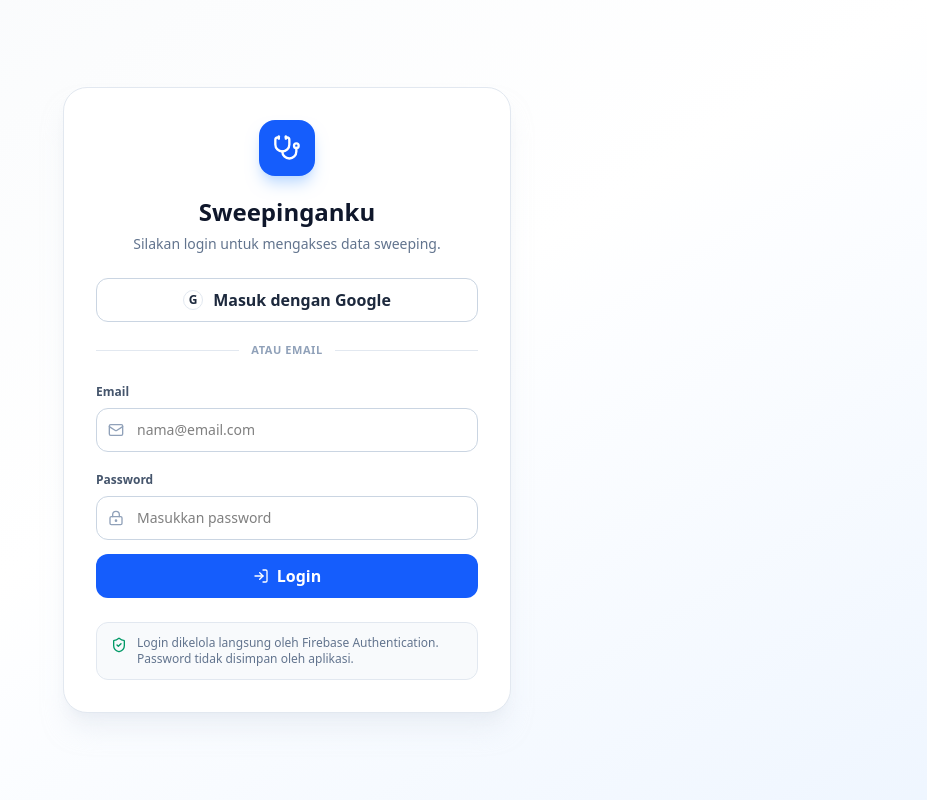
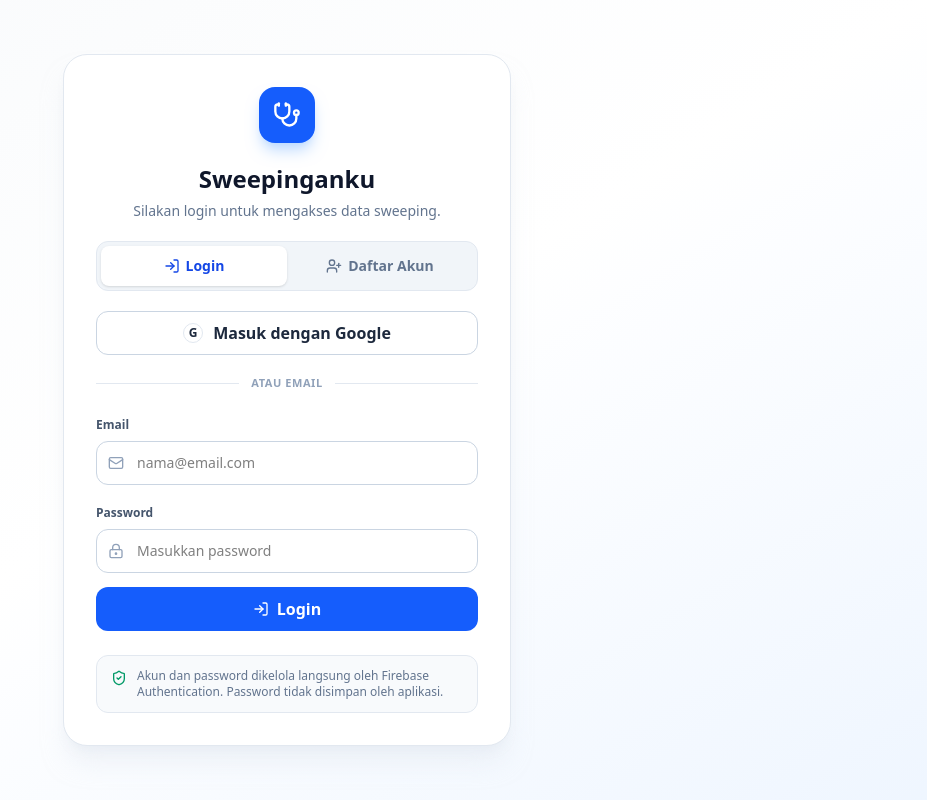
Before and after one commit to tinyverseapp/Swepinganku, a React (Vite) app: page / in a window 1280 px wide. Shown: the whole page, without its empty margins (353-1280 px from the left). Built offline with nearby package versions, Linux system fonts and the light colour scheme; no server answers; the database is empty.

Commit message:
feat(auth): add account registration

```diff
--- a/src/components/AuthGate.tsx
+++ b/src/components/AuthGate.tsx
@@ -3,202 +3,130 @@
   GoogleAuthProvider,
   User,
   browserLocalPersistence,
+  createUserWithEmailAndPassword,
   onAuthStateChanged,
   setPersistence,
   signInWithEmailAndPassword,
   signInWithPopup,
   signOut,
+  updateProfile,
 } from 'firebase/auth';
-import { LogIn, LogOut, Mail, LockKeyhole, ShieldCheck, Stethoscope } from 'lucide-react';
+import { LogIn, LogOut, Mail, LockKeyhole, ShieldCheck, Stethoscope, UserPlus, UserRound } from 'lucide-react';
 import { auth } from '../lib/firebase';
 
-interface AuthGateProps {
-  children: ReactNode;
-}
+interface AuthGateProps { children: ReactNode; }
 
 function getAuthErrorMessage(code?: string): string {
   switch (code) {
-    case 'auth/invalid-credential':
-    case 'auth/wrong-password':
-    case 'auth/user-not-found':
-      return 'Email atau password salah.';
-    case 'auth/invalid-email':
-      return 'Format email tidak valid.';
-    case 'auth/user-disabled':
-      return 'Akun ini dinonaktifkan.';
-    case 'auth/popup-closed-by-user':
-      return 'Jendela login Google ditutup sebelum selesai.';
-    case 'auth/popup-blocked':
-      return 'Popup Google diblokir browser. Izinkan popup lalu coba lagi.';
-    case 'auth/too-many-requests':
-      return 'Terlalu banyak percobaan login. Silakan coba beberapa saat lagi.';
-    case 'auth/network-request-failed':
-      return 'Koneksi internet bermasalah. Periksa koneksi lalu coba lagi.';
-    default:
-      return 'Login gagal. Periksa data login dan konfigurasi Firebase.';
+    case 'auth/invalid-credential': case 'auth/wrong-password': case 'auth/user-not-found': return 'Email atau password salah.';
+    case 'auth/invalid-email': return 'Format email tidak valid.';
+    case 'auth/email-already-in-use': return 'Email tersebut sudah terdaftar. Silakan login.';
+    case 'auth/weak-password': return 'Password terlalu lemah. Gunakan minimal 6 karakter.';
+    case 'auth/user-disabled': return 'Akun ini dinonaktifkan.';
+    case 'auth/popup-closed-by-user': return 'Jendela Google ditutup sebelum selesai.';
+    case 'auth/popup-blocked': return 'Popup Google diblokir browser. Izinkan popup lalu coba lagi.';
+    case 'auth/too-many-requests': return 'Terlalu banyak percobaan. Silakan coba beberapa saat lagi.';
+    case 'auth/network-request-failed': return 'Koneksi internet bermasalah. Periksa koneksi lalu coba lagi.';
+    case 'auth/operation-not-allowed': return 'Metode autentikasi ini belum diaktifkan di Firebase.';
+    default: return 'Autentikasi gagal. Periksa data dan konfigurasi Firebase.';
   }
 }
 
 export function AuthGate({ children }: AuthGateProps) {
   const [user, setUser] = useState<User | null>(null);
   const [loading, setLoading] = useState(true);
+  const [mode, setMode] = useState<'login' | 'register'>('login');
+  const [name, setName] = useState('');
   const [email, setEmail] = useState('');
   const [password, setPassword] = useState('');
+  const [confirmPassword, setConfirmPassword] = useState('');
   const [busy, setBusy] = useState(false);
   const [error, setError] = useState('');
 
   useEffect(() => {
     let active = true;
-
-    setPersistence(auth, browserLocalPersistence).catch(() => {
-      // Firebase can still use its default persistence if this fails.
-    });
-
+    setPersistence(auth, browserLocalPersistence).catch(() => {});
     const unsubscribe = onAuthStateChanged(auth, (nextUser) => {
       if (!active) return;
       setUser(nextUser);
       setLoading(false);
     });
-
-    return () => {
-      active = false;
-      unsubscribe();
-    };
+    return () => { active = false; unsubscribe(); };
   }, []);
 
-  const handleEmailLogin = async (event: FormEvent<HTMLFormElement>) => {
-    event.preventDefault();
-    setError('');
+  const switchMode = (nextMode: 'login' | 'register') => {
+    setMode(nextMode); setError(''); setPassword(''); setConfirmPassword('');
+  };
+
+  const handleEmailAuth = async (event: FormEvent<HTMLFormElement>) => {
+    event.preventDefault(); setError('');
+    if (mode === 'register' && password !== confirmPassword) {
+      setError('Konfirmasi password tidak sama.'); return;
+    }
     setBusy(true);
-
     try {
+      if (mode === 'register') {
+        const credential = await createUserWithEmailAndPassword(auth, email.trim(), password);
+        if (name.trim()) await updateProfile(credential.user, { displayName: name.trim() });
+      } else {
         await signInWithEmailAndPassword(auth, email.trim(), password);
+      }
     } catch (err) {
       setError(getAuthErrorMessage((err as { code?: string })?.code));
-    } finally {
-      setBusy(false);
-    }
+    } finally { setBusy(false); }
   };
 
-  const handleGoogleLogin = async () => {
-    setError('');
-    setBusy(true);
-
+  const handleGoogleAuth = async () => {
+    setError(''); setBusy(true);
     try {
       const provider = new GoogleAuthProvider();
       provider.setCustomParameters({ prompt: 'select_account' });
       await signInWithPopup(auth, provider);
     } catch (err) {
       setError(getAuthErrorMessage((err as { code?: string })?.code));
-    } finally {
-      setBusy(false);
-    }
+    } finally { setBusy(false); }
   };
 
   const handleLogout = async () => {
-    try {
-      await signOut(auth);
-    } catch {
-      setError('Gagal keluar dari akun. Silakan coba lagi.');
-    }
+    try { await signOut(auth); } catch { setError('Gagal keluar dari akun. Silakan coba lagi.'); }
   };
 
-  if (loading) {
-    return (
+  if (loading) return (
     <div className="min-h-screen bg-slate-50 flex items-center justify-center">
       <div className="flex flex-col items-center gap-3 text-slate-500">
-          <div className="w-11 h-11 rounded-2xl bg-blue-600 text-white flex items-center justify-center shadow-lg animate-pulse">
-            <Stethoscope className="w-6 h-6" />
-          </div>
+        <div className="w-11 h-11 rounded-2xl bg-blue-600 text-white flex items-center justify-center shadow-lg animate-pulse"><Stethoscope className="w-6 h-6" /></div>
         <span className="text-sm font-medium">Memeriksa sesi login...</span>
       </div>
     </div>
   );
-  }
 
   if (!user) {
+    const isRegister = mode === 'register';
     return (
       <main className="min-h-screen bg-gradient-to-br from-slate-50 via-white to-blue-50 flex items-center justify-center px-4 py-8">
         <section className="w-full max-w-md">
           <div className="bg-white border border-slate-200 rounded-3xl shadow-xl shadow-slate-200/50 overflow-hidden">
-            <div className="px-6 sm:px-8 pt-8 pb-6 text-center">
-              <div className="mx-auto w-14 h-14 rounded-2xl bg-blue-600 text-white flex items-center justify-center shadow-lg shadow-blue-200">
-                <Stethoscope className="w-7 h-7" />
+            <div className="px-6 sm:px-8 pt-8 pb-5 text-center">
+              <div className="mx-auto w-14 h-14 rounded-2xl bg-blue-600 text-white flex items-center justify-center shadow-lg shadow-blue-200"><Stethoscope className="w-7 h-7" /></div>
+              <h1 className="mt-5 text-2xl font-extrabold text-slate-900">Sweepinganku</h1>
+              <p className="mt-1.5 text-sm text-slate-500">{isRegister ? 'Buat akun untuk mulai menggunakan Sweepinganku.' : 'Silakan login untuk mengakses data sweeping.'}</p>
             </div>
-              <h1 className="mt-5 text-2xl font-extrabold text-slate-900">Sweepinganku</h1>
-              <p className="mt-1.5 text-sm text-slate-500">Silakan login untuk mengakses data sweeping.</p>
+            <div className="px-6 sm:px-8 pb-8">
+              <div className="grid grid-cols-2 p-1 mb-5 rounded-xl bg-slate-100 border border-slate-200">
+                <button type="button" onClick={() => switchMode('login')} className={`min-h-10 rounded-lg text-sm font-bold flex items-center justify-center gap-1.5 ${!isRegister ? 'bg-white text-blue-700 shadow-sm' : 'text-slate-500 hover:text-slate-700'}`}><LogIn className="w-4 h-4" />Login</button>
+                <button type="button" onClick={() => switchMode('register')} className={`min-h-10 rounded-lg text-sm font-bold flex items-center justify-center gap-1.5 ${isRegister ? 'bg-white text-blue-700 shadow-sm' : 'text-slate-500 hover:text-slate-700'}`}><UserPlus className="w-4 h-4" />Daftar Akun</button>
               </div>
-
-            <div className="px-6 sm:px-8 pb-8">
-              {error && (
-                <div className="mb-4 rounded-xl border border-red-200 bg-red-50 px-3.5 py-3 text-sm text-red-700">
-                  {error}
-                </div>
-              )}
-
-              <button
-                type="button"
-                onClick={handleGoogleLogin}
-                disabled={busy}
-                className="w-full min-h-11 rounded-xl border border-slate-300 bg-white hover:bg-slate-50 text-slate-800 font-semibold flex items-center justify-center gap-2.5 transition-colors disabled:opacity-60 disabled:cursor-not-allowed"
-              >
-                <span className="w-5 h-5 rounded-full border border-slate-200 flex items-center justify-center text-xs font-bold">G</span>
-                {busy ? 'Memproses...' : 'Masuk dengan Google'}
-              </button>
-
-              <div className="my-5 flex items-center gap-3">
-                <div className="h-px bg-slate-200 flex-1" />
-                <span className="text-[11px] uppercase tracking-wider text-slate-400 font-semibold">atau email</span>
-                <div className="h-px bg-slate-200 flex-1" />
-              </div>
-
-              <form onSubmit={handleEmailLogin} className="space-y-3.5">
-                <label className="block">
-                  <span className="text-xs font-semibold text-slate-600">Email</span>
-                  <div className="mt-1.5 relative">
-                    <Mail className="absolute left-3 top-1/2 -translate-y-1/2 w-4 h-4 text-slate-400" />
-                    <input
-                      type="email"
-                      value={email}
-                      onChange={(event) => setEmail(event.target.value)}
-                      autoComplete="email"
-                      placeholder="nama@email.com"
-                      required
-                      className="w-full min-h-11 rounded-xl border border-slate-300 bg-white pl-10 pr-3 text-sm outline-none focus:border-blue-500 focus:ring-3 focus:ring-blue-100"
-                    />
-                  </div>
-                </label>
-
-                <label className="block">
-                  <span className="text-xs font-semibold text-slate-600">Password</span>
-                  <div className="mt-1.5 relative">
-                    <LockKeyhole className="absolute left-3 top-1/2 -translate-y-1/2 w-4 h-4 text-slate-400" />
-                    <input
-                      type="password"
-                      value={password}
-                      onChange={(event) => setPassword(event.target.value)}
-                      autoComplete="current-password"
-                      placeholder="Masukkan password"
-                      required
-                      className="w-full min-h-11 rounded-xl border border-slate-300 bg-white pl-10 pr-3 text-sm outline-none focus:border-blue-500 focus:ring-3 focus:ring-blue-100"
-                    />
-                  </div>
-                </label>
-
-                <button
-                  type="submit"
-                  disabled={busy}
-                  className="w-full min-h-11 rounded-xl bg-blue-600 hover:bg-blue-700 text-white font-bold flex items-center justify-center gap-2 transition-colors disabled:opacity-60 disabled:cursor-not-allowed"
-                >
-                  <LogIn className="w-4 h-4" />
-                  {busy ? 'Memproses...' : 'Login'}
-                </button>
+              {error && <div className="mb-4 rounded-xl border border-red-200 bg-red-50 px-3.5 py-3 text-sm text-red-700">{error}</div>}
+              <button type="button" onClick={handleGoogleAuth} disabled={busy} className="w-full min-h-11 rounded-xl border border-slate-300 bg-white hover:bg-slate-50 text-slate-800 font-semibold flex items-center justify-center gap-2.5 disabled:opacity-60"><span className="w-5 h-5 rounded-full border border-slate-200 flex items-center justify-center text-xs font-bold">G</span>{busy ? 'Memproses...' : `${isRegister ? 'Daftar' : 'Masuk'} dengan Google`}</button>
+              <div className="my-5 flex items-center gap-3"><div className="h-px bg-slate-200 flex-1" /><span className="text-[11px] uppercase tracking-wider text-slate-400 font-semibold">atau email</span><div className="h-px bg-slate-200 flex-1" /></div>
+              <form onSubmit={handleEmailAuth} className="space-y-3.5">
+                {isRegister && <label className="block"><span className="text-xs font-semibold text-slate-600">Nama</span><div className="mt-1.5 relative"><UserRound className="absolute left-3 top-1/2 -translate-y-1/2 w-4 h-4 text-slate-400" /><input type="text" value={name} onChange={(e) => setName(e.target.value)} autoComplete="name" placeholder="Nama lengkap" required className="w-full min-h-11 rounded-xl border border-slate-300 pl-10 pr-3 text-sm outline-none focus:border-blue-500 focus:ring-3 focus:ring-blue-100" /></div></label>}
+                <label className="block"><span className="text-xs font-semibold text-slate-600">Email</span><div className="mt-1.5 relative"><Mail className="absolute left-3 top-1/2 -translate-y-1/2 w-4 h-4 text-slate-400" /><input type="email" value={email} onChange={(e) => setEmail(e.target.value)} autoComplete="email" placeholder="nama@email.com" required className="w-full min-h-11 rounded-xl border border-slate-300 pl-10 pr-3 text-sm outline-none focus:border-blue-500 focus:ring-3 focus:ring-blue-100" /></div></label>
+                <label className="block"><span className="text-xs font-semibold text-slate-600">Password</span><div className="mt-1.5 relative"><LockKeyhole className="absolute left-3 top-1/2 -translate-y-1/2 w-4 h-4 text-slate-400" /><input type="password" value={password} onChange={(e) => setPassword(e.target.value)} autoComplete={isRegister ? 'new-password' : 'current-password'} placeholder={isRegister ? 'Minimal 6 karakter' : 'Masukkan password'} minLength={6} required className="w-full min-h-11 rounded-xl border border-slate-300 pl-10 pr-3 text-sm outline-none focus:border-blue-500 focus:ring-3 focus:ring-blue-100" /></div></label>
+                {isRegister && <label className="block"><span className="text-xs font-semibold text-slate-600">Konfirmasi Password</span><div className="mt-1.5 relative"><LockKeyhole className="absolute left-3 top-1/2 -translate-y-1/2 w-4 h-4 text-slate-400" /><input type="password" value={confirmPassword} onChange={(e) => setConfirmPassword(e.target.value)} autoComplete="new-password" placeholder="Ulangi password" minLength={6} required className="w-full min-h-11 rounded-xl border border-slate-300 pl-10 pr-3 text-sm outline-none focus:border-blue-500 focus:ring-3 focus:ring-blue-100" /></div></label>}
+                <button type="submit" disabled={busy} className="w-full min-h-11 rounded-xl bg-blue-600 hover:bg-blue-700 text-white font-bold flex items-center justify-center gap-2 disabled:opacity-60">{isRegister ? <UserPlus className="w-4 h-4" /> : <LogIn className="w-4 h-4" />}{busy ? 'Memproses...' : isRegister ? 'Buat Akun' : 'Login'}</button>
               </form>
-
-              <div className="mt-6 flex items-start gap-2.5 rounded-xl bg-slate-50 border border-slate-200 px-3.5 py-3 text-xs text-slate-500">
-                <ShieldCheck className="w-4 h-4 text-emerald-600 shrink-0 mt-0.5" />
-                <span>Login dikelola langsung oleh Firebase Authentication. Password tidak disimpan oleh aplikasi.</span>
-              </div>
+              <div className="mt-6 flex items-start gap-2.5 rounded-xl bg-slate-50 border border-slate-200 px-3.5 py-3 text-xs text-slate-500"><ShieldCheck className="w-4 h-4 text-emerald-600 shrink-0 mt-0.5" /><span>Akun dan password dikelola langsung oleh Firebase Authentication. Password tidak disimpan oleh aplikasi.</span></div>
             </div>
           </div>
         </section>
@@ -206,24 +134,5 @@
     );
   }
 
-  return (
-    <div className="relative">
-      {children}
-      <div className="fixed bottom-3 right-3 z-50 flex items-center gap-2 rounded-xl border border-slate-200 bg-white/95 backdrop-blur px-2 py-1.5 shadow-lg max-w-[calc(100vw-1.5rem)]">
-        <div className="hidden sm:block min-w-0 px-1">
-          <div className="text-[10px] uppercase tracking-wide font-bold text-slate-400">Login</div>
-          <div className="text-xs font-semibold text-slate-700 truncate max-w-44">{user.email || user.displayName || 'Akun Google'}</div>
-        </div>
-        <button
-          type="button"
-          onClick={handleLogout}
-          title="Keluar"
-          className="min-h-9 px-2.5 rounded-lg bg-slate-100 hover:bg-red-50 hover:text-red-600 text-slate-600 text-xs font-bold flex items-center gap-1.5 transition-colors"
-        >
-          <LogOut className="w-3.5 h-3.5" />
-          Keluar
-        </button>
-      </div>
-    </div>
-  );
+  return <div className="relative">{children}<div className="fixed bottom-3 right-3 z-50 flex items-center gap-2 rounded-xl border border-slate-200 bg-white/95 backdrop-blur px-2 py-1.5 shadow-lg max-w-[calc(100vw-1.5rem)]"><div className="hidden sm:block min-w-0 px-1"><div className="text-[10px] uppercase tracking-wide font-bold text-slate-400">Login</div><div className="text-xs font-semibold text-slate-700 truncate max-w-44">{user.email || user.displayName || 'Akun Google'}</div></div><button type="button" onClick={handleLogout} title="Keluar" className="min-h-9 px-2.5 rounded-lg bg-slate-100 hover:bg-red-50 hover:text-red-600 text-slate-600 text-xs font-bold flex items-center gap-1.5"><LogOut className="w-3.5 h-3.5" />Keluar</button></div></div>;
 }
```
Lines whose indentation alone changed are shown as unchanged.
